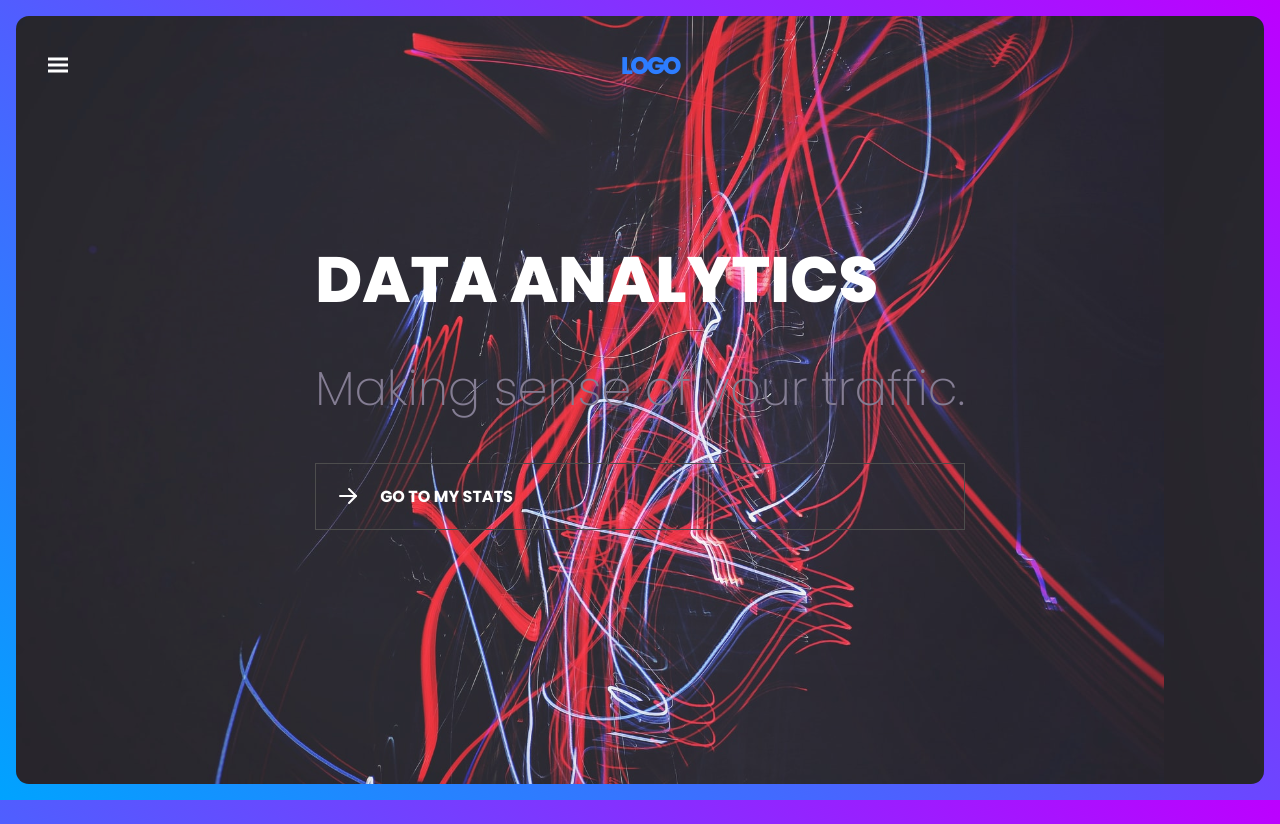
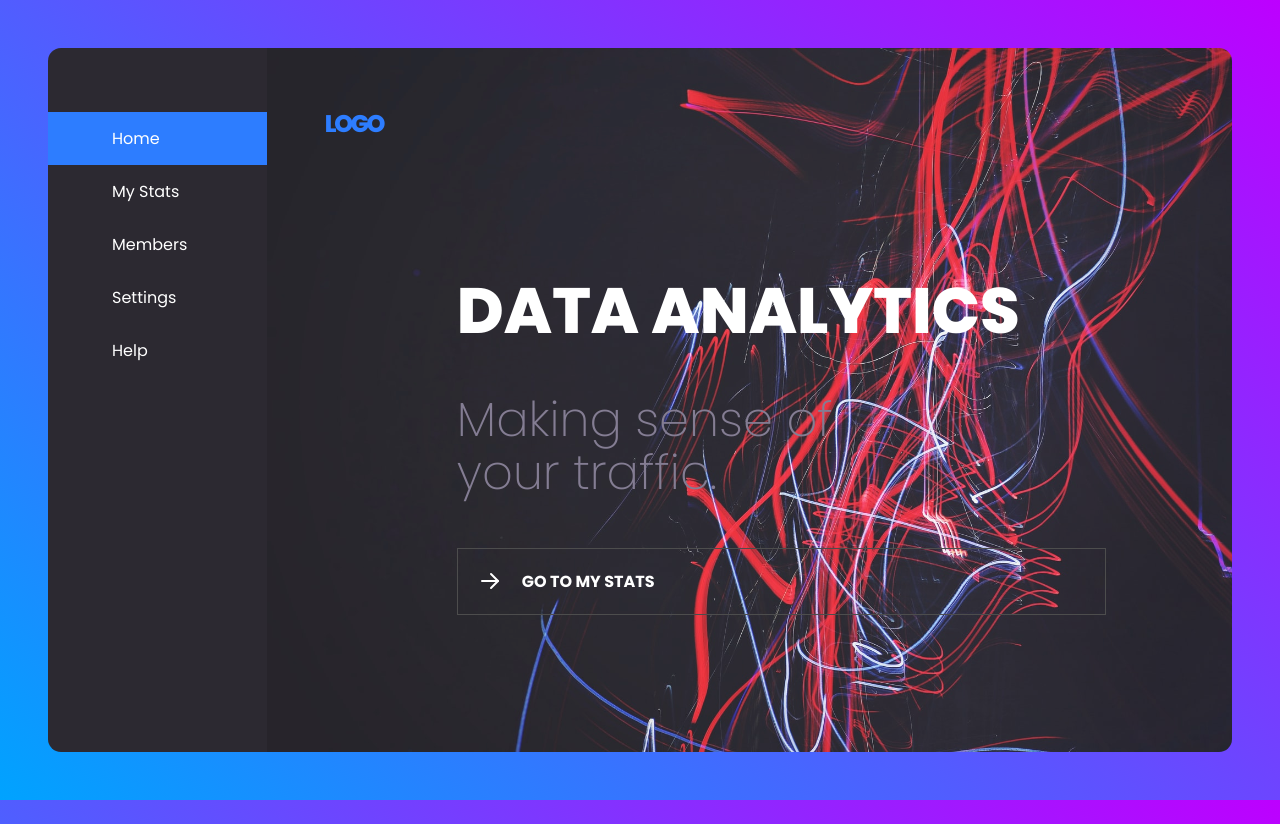
Before and after one commit to chrisgibbo/Data-Landing-Page, a plain HTML site: page index.html in a window 1280 px wide. Drawn offline with Linux system fonts and the light colour scheme.

Commit message:
added media, 700px, 1000px

```diff
--- a/style.css
+++ b/style.css
@@ -23,7 +23,7 @@ section {
     background: #221F26 url('./bg.jpg');
     background-size: cover;
     background-blend-mode: screen;
-    background-position: -100px;
+    background-position: -50px;
     height: 100%;
     padding: 2em;
     border-radius: 13px;
@@ -144,3 +144,59 @@ nav ul li a:hover {
 .active:hover  {
     background: #4497FF;
 }
+
+@media only screen and (min-width: 700px) {
+    .left-col {
+        display: flex;
+    }
+
+    .content p {
+        width: 70%;
+    }
+}
+
+
+@media only screen and (min-width: 1000px) {
+    nav {
+        position: unset;
+        transform: translateX(0) !important;
+        border-radius: unset;
+        border-top-left-radius: 13px;
+        border-bottom-left-radius: 13px;
+        height: 100%;
+    }
+
+    .menu-btn, .back-btn {
+        display: none;
+    }
+
+    ul {
+        margin-top: 4em;
+    }
+
+    header {
+        padding: 1.6em;
+    }
+    .container {
+        display: flex;
+        padding: 2em;
+    }
+    .logo {
+        text-align: left;
+    }
+
+    section {
+        border-radius: unset;
+        border-top-right-radius: 13px;
+        border-bottom-right-radius: 13px;
+        width: 100%;
+        background-size: cover;
+        background-position: 0;
+        background-attachment: unset;
+    }
+
+    .content {
+        justify-self: left;
+        margin-left: 4em;
+    }
+}
```
